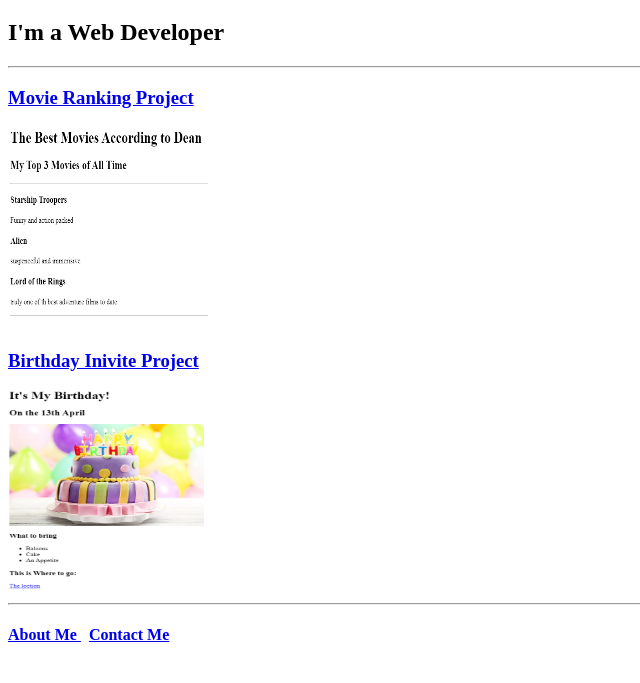
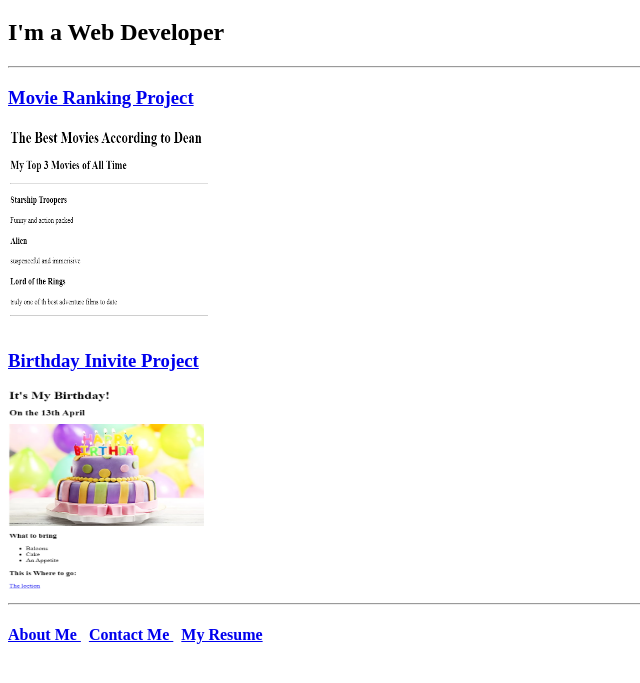
Before and after one commit to DeanHarland/html-portfolio, a plain HTML site: page index.html in a window 1280 px wide. Shown: the part 61-744 px from the top of the page, without its empty margins (0-640 px from the left). Drawn offline with Linux system fonts and the light colour scheme.

Commit message:
Update index.html

```diff
--- a/index.html
+++ b/index.html
@@ -20,7 +20,8 @@
     <hr>
     <h4>
         <a href="./public/about.html"> About Me </a>&nbsp;
-        <a href="./public/contact.html"> Contact Me </a>
+        <a href="./public/contact.html"> Contact Me </a>&nbsp;
+        <a href="./public/resume.html"> My Resume </a>
     </h4>
 
 </body>
```
